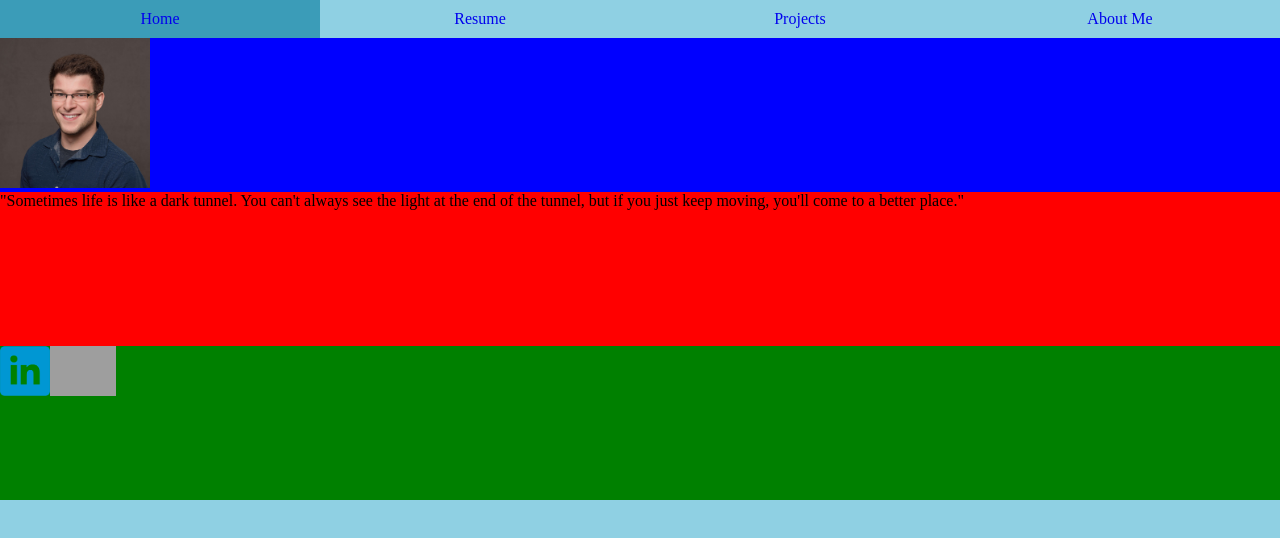
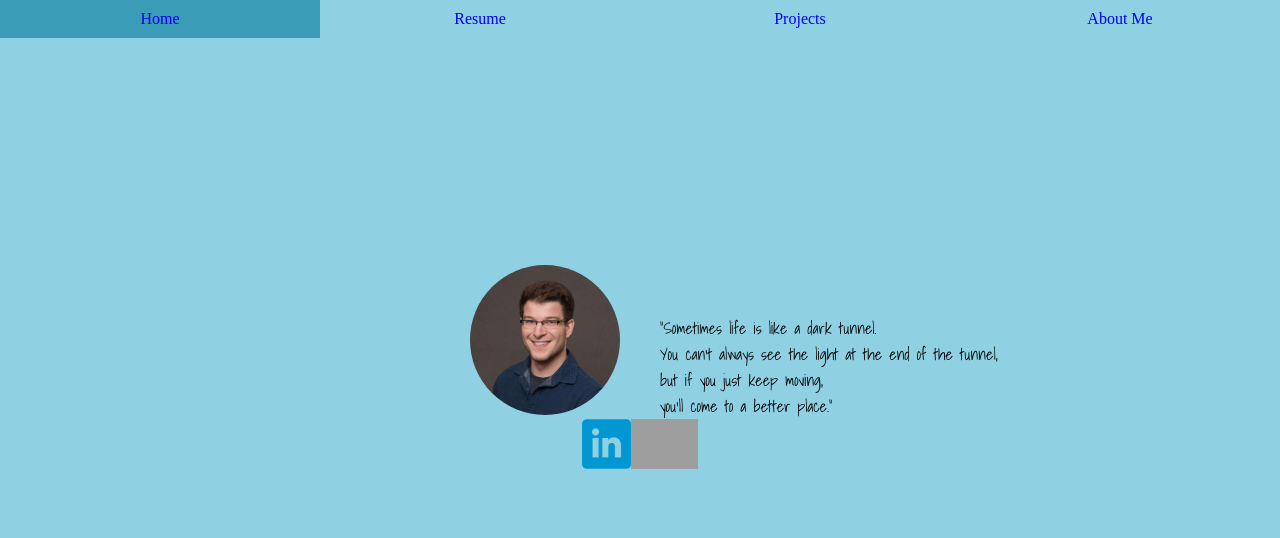
Before and after one commit to connorfrendt/portfolio, a Vue app: page /#/ in a window 1280 px wide. Shown: the top 538 px of the page. Built offline with nearby package versions, Linux system fonts and the light colour scheme; grey boxes are pictures that could not be loaded.

Commit message:
working on css for home page

```diff
--- a/public/index.html
+++ b/public/index.html
@@ -6,7 +6,7 @@
     <meta name="viewport" content="width=device-width, initial-scale=1, maximum-scale=1, user-scalable=no">
     <link rel="icon" href="<%= BASE_URL %>favicon.ico">
     <link rel="preconnect" href="https://fonts.gstatic.com">
-    <link href="https://fonts.googleapis.com/css2?family=Acme&display=swap" rel="stylesheet">
+    <link href="https://fonts.googleapis.com/css2?family=Shadows+Into+Light&display=swap" rel="stylesheet">
     <title><%= htmlWebpackPlugin.options.title %></title>
   </head>
   <body>
--- a/src/components/Home.vue
+++ b/src/components/Home.vue
@@ -1,11 +1,20 @@
 <template>
     <div id="home-body">
 
-        <div id="mypic">
-            <img id="my-pic" src="../assets/connor_frendt_square.jpg" width="150px">
+        <div id="pic-quote">
+
+            <div id="mypic">
+                <img id="my-pic" src="../assets/connor_frendt_square.jpg" width="150px">
+            </div>
+
+            <div id="quote">
+                "Sometimes life is like a dark tunnel.<br />
+                You can't always see the light at the end of the tunnel,<br />
+                but if you just keep moving, <br />
+                you'll come to a better place."
+            </div>
+
         </div>
-
-        <div id="asdf">"Sometimes life is like a dark tunnel.  You can't always see the light at the end of the tunnel, but if you just keep moving, you'll come to a better place."</div>
 
         <div id="footer">
             <div id="footer-links">
@@ -26,48 +35,34 @@ export default {
 <style>
 #home-body {
     display: grid;
-    grid-template: repeat(3, 1fr) / 1fr;
+    grid-template: repeat(2, 1fr) / 1fr;
+    height: calc(100vh - 38px);
+}
+
+#pic-quote {
+    display: grid;
+    grid-template-columns: 50% 50%;
+    align-items: end;
 }
 
 #mypic {
-    background: blue;
+    text-align: right;
+    padding-right: 20px;
+}
+
+#my-pic {
+    border-radius: 200px;
+}
+
+#quote {
+    text-align: left;
+    padding-left: 20px;
+    font-family: 'Shadows Into Light', cursive;
+
 }
 
 #footer {
-    background: green;
+    text-align: center;
 }
 
-#asdf {
-    background: red;
-}
-
-/* #mypic {
-    height: 100%;
-    display: flex;
-    justify-content: center;
-    align-items: center;
-}
-
-#my-pic {
-    border-radius: 500px;
-}
-
-#footer {
-    bottom: 30px;
-    width: 100%;
-}
-
-#footer-links {
-    display: flex;
-    justify-content: center;
-}
-
-a {
-    padding: 0 5px;
-    margin-bottom: 10px;
-}
-
-#gh-link {
-    border-left: 1px solid black;
-} */
 </style>
```
